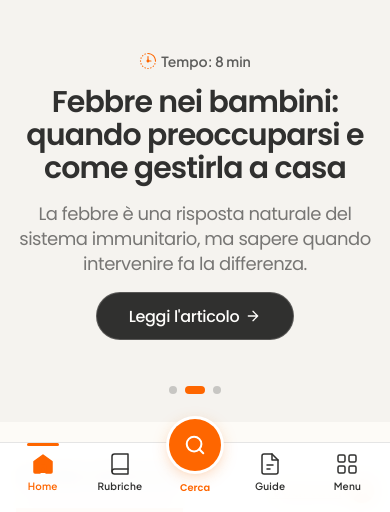
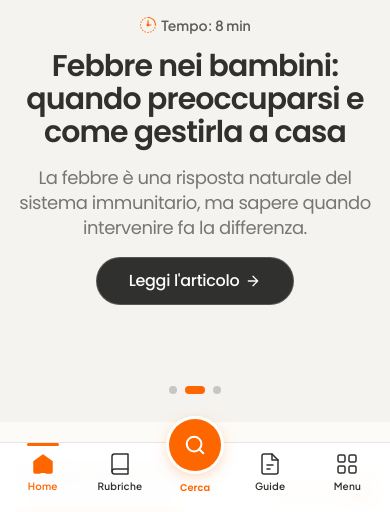
Before and after one commit to gaiaz/uppa, a plain HTML site: page index.html in a window 390 px wide. Shown: the part 332-844 px from the top of the page. Drawn offline with Linux system fonts and the light colour scheme.

Commit message:
Fix mobile hero content alignment
Set justify-content: flex-start on .hero__content for mobile.

Co-Authored-By: Claude Sonnet 4.6 <noreply@anthropic.com>

```diff
--- a/index.html
+++ b/index.html
@@ -1170,7 +1170,7 @@
         gap: 10px;
       }
       .hero__content-wrap { min-height: 360px; }
-      .hero__content { gap: 16px; }
+      .hero__content { gap: 16px; justify-content: flex-start; }
       .hero__title {
         font-size: 30px;
         letter-spacing: -0.9px;
```
